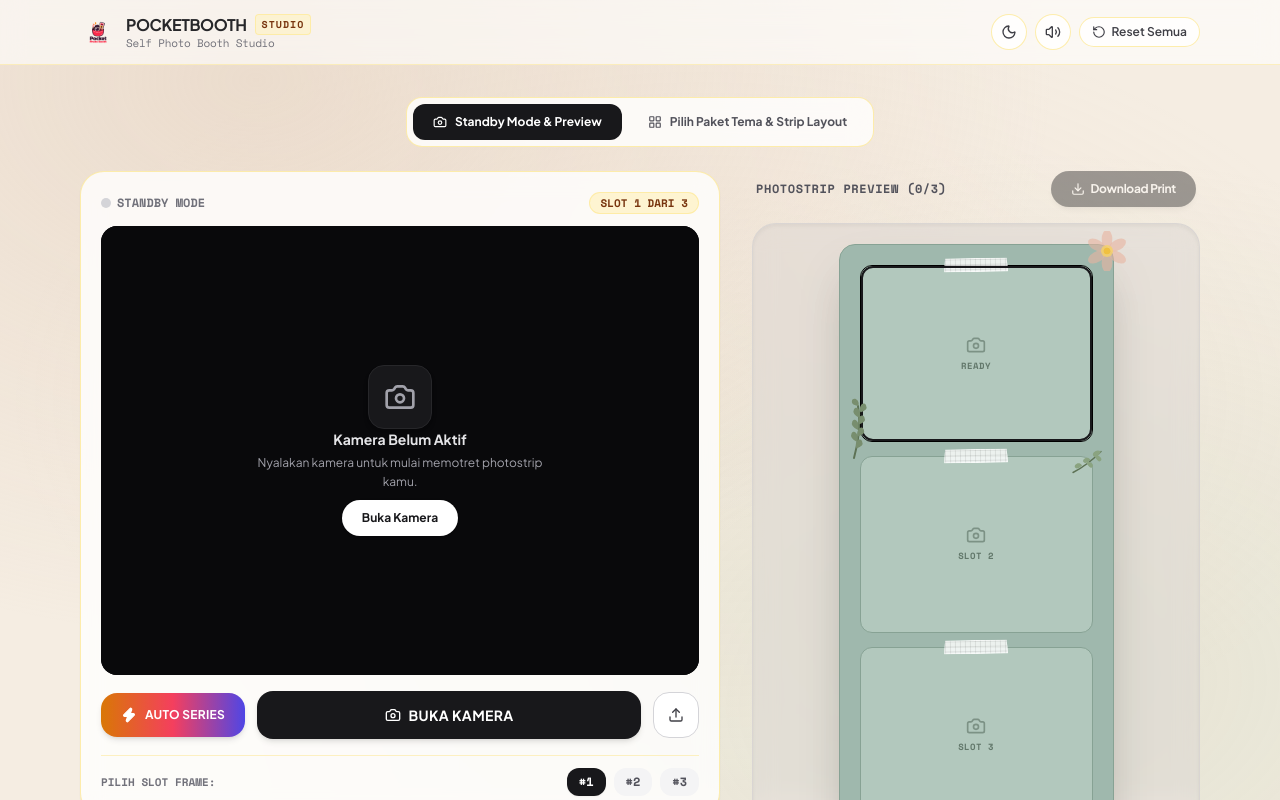
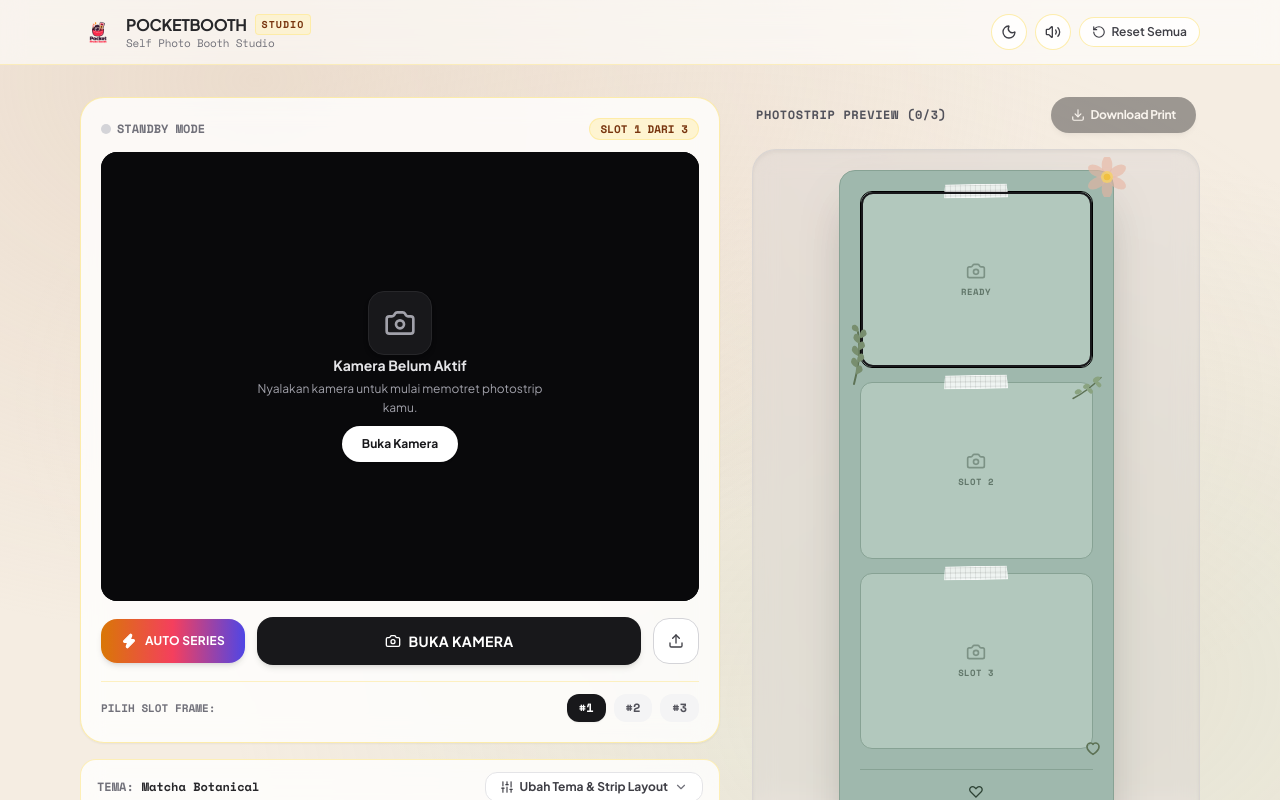
Before and after one commit to agnprasetyo/pocketbooth, a React (Vite) app: page / in a window 1280 px wide. Shown: the top 800 px of the page. Built offline with nearby package versions, Linux system fonts and the light colour scheme.

Commit message:
feat: unify standby mode and customization into single page with collapsible settings

```diff
--- a/src/components/Photobooth.jsx
+++ b/src/components/Photobooth.jsx
@@ -16,6 +16,7 @@
   Zap,
   Box,
   ChevronDown,
+  ChevronUp,
   Sun,
   Moon,
 } from 'lucide-react';
@@ -605,8 +606,8 @@
     }
   }, [isDark]);
 
-  // View Modes: 'studio' (Standby Mode & Photostrip Preview) | 'desain' (Pilih Paket Tema & Strip Layout)
-  const [activeTab, setActiveTab] = useState('studio');
+  // Collapsible Theme & Layout Settings Panel
+  const [isSettingsOpen, setIsSettingsOpen] = useState(false);
 
   // Selected Template Category & Package
   const [selectedCategory, setSelectedCategory] = useState('all');
@@ -1141,46 +1142,6 @@
 
       {/* Main Studio Viewport */}
       <main className="max-w-6xl mx-auto px-4 pt-6 md:pt-8 relative z-10">
-
-        {/* ── SEGMENTED TOP MENU NAVIGATION ── */}
-        <div className="flex items-center justify-center mb-6">
-          <nav className="inline-flex p-1.5 rounded-2xl bg-white/80 dark:bg-zinc-900/80 backdrop-blur-md border border-amber-200/70 dark:border-zinc-800 shadow-xs gap-1.5">
-            <button
-              onClick={() => setActiveTab('studio')}
-              className={`flex items-center gap-2 px-4 sm:px-5 py-2.5 rounded-xl text-xs font-bold transition-all cursor-pointer ${
-                activeTab === 'studio'
-                  ? 'bg-zinc-900 dark:bg-zinc-100 text-white dark:text-zinc-900 shadow-xs'
-                  : 'text-zinc-600 dark:text-zinc-400 hover:text-zinc-900 dark:hover:text-zinc-100 hover:bg-zinc-100/70 dark:hover:bg-zinc-800/70'
-              }`}
-            >
-              <Camera className="w-3.5 h-3.5" />
-              <span>Standby Mode & Preview</span>
-              {isCameraActive && (
-                <span className="w-2 h-2 rounded-full bg-emerald-500 animate-pulse" />
-              )}
-              {photosCount > 0 && (
-                <span className="text-[10px] font-mono font-bold px-1.5 py-0.5 rounded-full bg-amber-100 dark:bg-zinc-800 text-amber-900 dark:text-amber-400 border border-amber-200 dark:border-zinc-700">
-                  {photosCount}/{totalSlots}
-                </span>
-              )}
-            </button>
-
-            <button
-              onClick={() => setActiveTab('desain')}
-              className={`flex items-center gap-2 px-4 sm:px-5 py-2.5 rounded-xl text-xs font-bold transition-all cursor-pointer ${
-                activeTab === 'desain'
-                  ? 'bg-zinc-900 dark:bg-zinc-100 text-white dark:text-zinc-900 shadow-xs'
-                  : 'text-zinc-600 dark:text-zinc-400 hover:text-zinc-900 dark:hover:text-zinc-100 hover:bg-zinc-100/70 dark:hover:bg-zinc-800/70'
-              }`}
-            >
-              <LayoutGrid className="w-3.5 h-3.5" />
-              <span>Pilih Paket Tema & Strip Layout</span>
-            </button>
-          </nav>
-        </div>
-
-                {/* ── 1. TAMPILAN: STANDBY MODE & PHOTOSTRIP PREVIEW ── */}
-        <div className={activeTab === "studio" ? "block" : "hidden"}>
         <div className="grid grid-cols-1 lg:grid-cols-12 gap-8 items-start">
 
             {/* ── LEFT: Standby Mode (7 Cols) ── */}
@@ -1362,192 +1323,38 @@
               </div>
             </div>
 
-              {/* Quick Bar to open Customization */}
-              <div className="bg-white/80 dark:bg-zinc-900/80 backdrop-blur-md rounded-2xl p-3 px-4 border border-amber-200/60 dark:border-zinc-800 shadow-xs flex items-center justify-between transition-colors">
+              {/* Collapsible Bar for Theme & Strip Layout */}
+              <div
+                onClick={() => setIsSettingsOpen(!isSettingsOpen)}
+                className="bg-white/80 dark:bg-zinc-900/80 backdrop-blur-md rounded-2xl p-3 px-4 border border-amber-200/60 dark:border-zinc-800 shadow-xs flex items-center justify-between transition-colors cursor-pointer select-none"
+              >
                 <div className="flex items-center gap-2 text-xs font-mono">
                   <span className="text-zinc-500 dark:text-zinc-400 font-bold">TEMA:</span>
                   <strong className="text-zinc-800 dark:text-zinc-200">{TEMPLATE_PACKAGES.find((p) => p.id === selectedTemplate)?.name || "Default"}</strong>
                 </div>
                 <button
-                  onClick={() => setActiveTab("desain")}
+                  type="button"
+                  onClick={(e) => {
+                    e.stopPropagation();
+                    setIsSettingsOpen(!isSettingsOpen);
+                  }}
                   className="px-3.5 py-1.5 rounded-xl border border-zinc-200 dark:border-zinc-700 bg-white dark:bg-zinc-800 hover:bg-zinc-50 dark:hover:bg-zinc-700 text-zinc-700 dark:text-zinc-200 text-xs font-bold transition flex items-center gap-1.5 shadow-2xs cursor-pointer"
                 >
                   <Sliders className="w-3.5 h-3.5" />
-                  <span>Ubah Tema & Strip Layout</span>
+                  <span>{isSettingsOpen ? 'Tutup Pengaturan' : 'Ubah Tema & Strip Layout'}</span>
+                  {isSettingsOpen ? (
+                    <ChevronUp className="w-3.5 h-3.5 text-zinc-500 dark:text-zinc-400" />
+                  ) : (
+                    <ChevronDown className="w-3.5 h-3.5 text-zinc-500 dark:text-zinc-400" />
+                  )}
                 </button>
               </div>
-            </div>
-
-            {/* ── RIGHT: Photostrip Print Preview (5 Cols) ── */}
-            <div className="lg:col-span-5 flex flex-col items-center gap-4 lg:sticky lg:top-20">
-              <div className="w-full flex items-center justify-between px-1">
-                <span className="text-xs font-bold text-zinc-600 dark:text-zinc-400 font-mono tracking-wider">
-                  PHOTOSTRIP PREVIEW ({photosCount}/{totalSlots})
-                </span>
-                <button
-                  onClick={handleDownload}
-                  disabled={isDownloading || photosCount === 0}
-                  className="px-5 py-2.5 rounded-full bg-zinc-900 hover:bg-black dark:bg-zinc-100 dark:hover:bg-white text-white dark:text-zinc-900 text-xs font-bold tracking-tight shadow-md transition flex items-center gap-1.5 disabled:opacity-40 cursor-pointer"
-                >
-                  <Download className="w-3.5 h-3.5" />
-                  <span>{isDownloading ? "Menyimpan..." : "Download Print"}</span>
-                </button>
-              </div>
-
-              {/* The Actual Captured Photostrip Card */}
-            <div className="p-5 bg-stone-300/40 dark:bg-zinc-950/60 backdrop-blur-md rounded-3xl border border-stone-300/80 dark:border-zinc-800 shadow-inner flex justify-center w-full overflow-hidden transition-colors">
-              <div
-                ref={stripRef}
-                data-strip-target="true"
-                style={{
-                  backgroundColor: frameBg,
-                  color: frameText,
-                  borderColor: frameBorder,
-                }}
-                className={`relative transition-colors duration-200 shadow-2xl rounded-2xl p-4 sm:p-5 flex flex-col items-center border ${
-                  layout === 'grid-4' ? 'w-[330px]' : 'w-[275px]'
-                } ${
-                  ornamentType === 'cyber' ? 'shadow-[0_0_20px_rgba(6,182,212,0.25)]' : ''
-                }`}
-              >
-                {/* Theme-Matching Decorative SVGs */}
-                <ThemeStripOrnaments type={ornamentType} text={frameText} border={frameBorder} />
-
-                {/* Photostrip Frames */}
-                {layout === 'grid-4' ? (
-                  <div className="grid grid-cols-2 gap-3 w-full relative">
-                    {Array.from({ length: 4 }).map((_, idx) => (
-                      <PhotoSlot
-                        key={idx}
-                        index={idx}
-                        photo={photos[idx]}
-                        filterClass={currentFilterObj.class}
-                        accentColor={frameAccent}
-                        borderColor={frameBorder}
-                        textColor={frameText}
-                        isActive={selectedSlot === idx}
-                        washiType={idx === 0 || idx === 1 ? washiType : 'none'}
-                        onSelect={() => setSelectedSlot(idx)}
-                        onReset={(e) => handleResetSlot(idx, e)}
-                      />
-                    ))}
-                  </div>
-                ) : (
-                  <div className="flex flex-col gap-3.5 w-full relative">
-                    {Array.from({ length: totalSlots }).map((_, idx) => (
-                      <div key={idx} className="relative">
-                        <PhotoSlot
-                          index={idx}
-                          photo={photos[idx]}
-                          filterClass={currentFilterObj.class}
-                          accentColor={frameAccent}
-                          borderColor={frameBorder}
-                          textColor={frameText}
-                          isActive={selectedSlot === idx}
-                          washiType={washiType}
-                          onSelect={() => setSelectedSlot(idx)}
-                          onReset={(e) => handleResetSlot(idx, e)}
-                        />
-
-                        {/* Botanical Doodles */}
-                        {ornamentType === 'botanical' && idx === 0 && (
-                          <div className="absolute -left-3.5 -bottom-5 pointer-events-none z-20">
-                            <LeafStem1 />
-                          </div>
-                        )}
-                        {ornamentType === 'botanical' && idx === 1 && (
-                          <div className="absolute -right-3 -top-2 pointer-events-none z-20">
-                            <LeafStem2 />
-                          </div>
-                        )}
-                        {ornamentType === 'botanical' && idx === totalSlots - 1 && (
-                          <div className="absolute -right-2 -bottom-2 pointer-events-none z-20">
-                            <HeartHandDrawn color="#5d7255" width={16} height={16} />
-                          </div>
-                        )}
-
-                        {/* Retro 70s Color Bars */}
-                        {ornamentType === 'retro70s' && idx === 0 && (
-                          <div className="absolute -left-2 top-2 flex flex-col gap-0.5 z-20 pointer-events-none">
-                            <span className="w-1.5 h-3 bg-amber-600 rounded-xs" />
-                            <span className="w-1.5 h-3 bg-amber-500 rounded-xs" />
-                            <span className="w-1.5 h-3 bg-yellow-400 rounded-xs" />
-                          </div>
-                        )}
-
-                        {/* 35mm Film Sprocket Accent */}
-                        {ornamentType === 'filmroll' && (
-                          <div className="absolute -left-3 top-1/2 -translate-y-1/2 flex flex-col gap-1 z-20 pointer-events-none opacity-40">
-                            <span className="w-1.5 h-1.5 bg-amber-100 rounded-xs" />
-                            <span className="w-1.5 h-1.5 bg-amber-100 rounded-xs" />
-                          </div>
-                        )}
-
-                        {/* Cyber Coordinates Accent */}
-                        {ornamentType === 'cyber' && idx === 0 && (
-                          <div className="absolute -left-1 -bottom-2 font-mono text-[8px] text-cyan-400/80 z-20 pointer-events-none tracking-tighter">
-                            [ + ] REC.01
-                          </div>
-                        )}
-                      </div>
-                    ))}
-                  </div>
-                )}
-
-                {/* Bottom Photostrip Stamp */}
-                <div
-                  className="mt-5 pt-3.5 w-full border-t flex flex-col items-center text-center gap-1 relative"
-                  style={{ borderColor: frameBorder }}
-                >
-                  {currentStickerObj.symbol && (
-                    <div className="text-base select-none leading-none mb-0.5">
-                      {currentStickerObj.symbol}
-                    </div>
-                  )}
-
-                  <div className="font-mono font-black text-xs tracking-widest leading-tight">
-                    {titleText || 'POCKETBOOTH'}
-                  </div>
-
-                  {subText && (
-                    <div className="text-[9px] tracking-wider uppercase font-medium leading-tight opacity-80 font-mono">
-                      {subText}
-                    </div>
-                  )}
-
-                  {showDate && (
-                    <div className="font-mono text-[8px] tracking-widest mt-1 opacity-70">
-                      {todayFormatted} • STUDIO
-                    </div>
-                  )}
-
-                  {/* Decorative Barcode / Tech Stamp */}
-                  {ornamentType === 'cyber' ? (
-                    <div className="mt-2 text-[7px] font-mono tracking-[0.2em] text-cyan-400/90 select-none">
-                      SYS//04.X-CORE // 2077
-                    </div>
-                  ) : (
-                    <div className="mt-2 text-[7px] font-mono tracking-[0.25em] opacity-45 select-none">
-                      |||| || ||| || ||||| | ||
-                    </div>
-                  )}
-                </div>
-              </div>
-            </div>
-
-              <p className="text-[11px] text-zinc-500 text-center max-w-xs font-mono">
-                💡 Tip: Klik slot frame foto pada strip untuk retake foto tertentu di kamera.
-              </p>
-            </div>
-          </div>
-        </div>
-
-        {/* ── 2. TAMPILAN: PILIH PAKET TEMA & STRIP LAYOUT ── */}
-        <div className={activeTab === "desain" ? "block" : "hidden"}>
-          <div className="max-w-4xl mx-auto flex flex-col gap-6">
-
+
+              {/* Collapsible Customization Panels */}
+              {isSettingsOpen && (
+                <div className="flex flex-col gap-4 animate-in fade-in slide-in-from-top-2 duration-200">
                   {/* Section A: Pilih Paket Tema */}
-            <section className="max-w-4xl mx-auto mb-6 bg-white/75 dark:bg-zinc-900/80 backdrop-blur-md rounded-3xl p-4 sm:p-5 border border-amber-200/60 dark:border-zinc-800 shadow-sm transition-colors">
+                  <section className="bg-white/75 dark:bg-zinc-900/80 backdrop-blur-md rounded-3xl p-4 sm:p-5 border border-amber-200/60 dark:border-zinc-800 shadow-sm transition-colors">
                     <div className="flex flex-col sm:flex-row sm:items-center justify-between gap-2.5 mb-3 px-1">
                       <div className="flex items-center gap-2">
                         <Box className="w-4 h-4 text-emerald-700 dark:text-emerald-400" />
@@ -1575,7 +1382,7 @@
                     </div>
 
                     {/* Template Cards Grid */}
-            <div className="grid grid-cols-2 sm:grid-cols-3 md:grid-cols-4 lg:grid-cols-5 gap-2.5">
+                    <div className="grid grid-cols-2 sm:grid-cols-3 md:grid-cols-4 gap-2.5">
                       {TEMPLATE_PACKAGES.filter((pkg) => selectedCategory === 'all' || pkg.category === selectedCategory).map((pkg) => {
                         const isSelected = selectedTemplate === pkg.id;
                         return (
@@ -1618,9 +1425,8 @@
                     </div>
                   </section>
 
-            {/* Section B: Pilih Strip Layout */}
+                  {/* Section B: Customization (Layout, Filters, Text, Stickers) */}
                   <div className="bg-white/80 dark:bg-zinc-900/80 backdrop-blur-md rounded-3xl p-5 shadow-sm border border-amber-200/70 dark:border-zinc-800 flex flex-col gap-5 transition-colors">
-
                     {/* 1. Layout Mode */}
                     <div>
                       <label className="text-xs font-bold uppercase tracking-wider text-zinc-500 dark:text-zinc-400 block mb-2.5 flex items-center gap-1.5">
@@ -1734,22 +1540,171 @@
                         ))}
                       </div>
                     </div>
-
-            </div>
-
-            {/* Bottom action bar */}
-            <div className="flex items-center justify-between p-1">
-              <span className="text-xs text-zinc-500 dark:text-zinc-400 font-mono">
-                Tema aktif: <strong className="text-zinc-800 dark:text-zinc-200">{TEMPLATE_PACKAGES.find((p) => p.id === selectedTemplate)?.name || "Default"}</strong>
+                  </div>
+                </div>
+              )}
+            </div>
+
+            {/* ── RIGHT: Photostrip Print Preview (5 Cols) ── */}
+            <div className="lg:col-span-5 flex flex-col items-center gap-4 lg:sticky lg:top-20">
+              <div className="w-full flex items-center justify-between px-1">
+                <span className="text-xs font-bold text-zinc-600 dark:text-zinc-400 font-mono tracking-wider">
+                  PHOTOSTRIP PREVIEW ({photosCount}/{totalSlots})
                 </span>
                 <button
-                onClick={() => setActiveTab("studio")}
-                className="px-6 py-2.5 rounded-xl bg-zinc-900 hover:bg-black dark:bg-zinc-100 dark:hover:bg-white text-white dark:text-zinc-900 text-xs font-bold transition flex items-center gap-2 shadow-xs cursor-pointer"
-              >
-                <Camera className="w-3.5 h-3.5" />
-                <span>Selesai & Buka Standby Mode</span>
+                  onClick={handleDownload}
+                  disabled={isDownloading || photosCount === 0}
+                  className="px-5 py-2.5 rounded-full bg-zinc-900 hover:bg-black dark:bg-zinc-100 dark:hover:bg-white text-white dark:text-zinc-900 text-xs font-bold tracking-tight shadow-md transition flex items-center gap-1.5 disabled:opacity-40 cursor-pointer"
+                >
+                  <Download className="w-3.5 h-3.5" />
+                  <span>{isDownloading ? "Menyimpan..." : "Download Print"}</span>
                 </button>
               </div>
+
+              {/* The Actual Captured Photostrip Card */}
+            <div className="p-5 bg-stone-300/40 dark:bg-zinc-950/60 backdrop-blur-md rounded-3xl border border-stone-300/80 dark:border-zinc-800 shadow-inner flex justify-center w-full overflow-hidden transition-colors">
+              <div
+                ref={stripRef}
+                data-strip-target="true"
+                style={{
+                  backgroundColor: frameBg,
+                  color: frameText,
+                  borderColor: frameBorder,
+                }}
+                className={`relative transition-colors duration-200 shadow-2xl rounded-2xl p-4 sm:p-5 flex flex-col items-center border ${
+                  layout === 'grid-4' ? 'w-[330px]' : 'w-[275px]'
+                } ${
+                  ornamentType === 'cyber' ? 'shadow-[0_0_20px_rgba(6,182,212,0.25)]' : ''
+                }`}
+              >
+                {/* Theme-Matching Decorative SVGs */}
+                <ThemeStripOrnaments type={ornamentType} text={frameText} border={frameBorder} />
+
+                {/* Photostrip Frames */}
+                {layout === 'grid-4' ? (
+                  <div className="grid grid-cols-2 gap-3 w-full relative">
+                    {Array.from({ length: 4 }).map((_, idx) => (
+                      <PhotoSlot
+                        key={idx}
+                        index={idx}
+                        photo={photos[idx]}
+                        filterClass={currentFilterObj.class}
+                        accentColor={frameAccent}
+                        borderColor={frameBorder}
+                        textColor={frameText}
+                        isActive={selectedSlot === idx}
+                        washiType={idx === 0 || idx === 1 ? washiType : 'none'}
+                        onSelect={() => setSelectedSlot(idx)}
+                        onReset={(e) => handleResetSlot(idx, e)}
+                      />
+                    ))}
+                  </div>
+                ) : (
+                  <div className="flex flex-col gap-3.5 w-full relative">
+                    {Array.from({ length: totalSlots }).map((_, idx) => (
+                      <div key={idx} className="relative">
+                        <PhotoSlot
+                          index={idx}
+                          photo={photos[idx]}
+                          filterClass={currentFilterObj.class}
+                          accentColor={frameAccent}
+                          borderColor={frameBorder}
+                          textColor={frameText}
+                          isActive={selectedSlot === idx}
+                          washiType={washiType}
+                          onSelect={() => setSelectedSlot(idx)}
+                          onReset={(e) => handleResetSlot(idx, e)}
+                        />
+
+                        {/* Botanical Doodles */}
+                        {ornamentType === 'botanical' && idx === 0 && (
+                          <div className="absolute -left-3.5 -bottom-5 pointer-events-none z-20">
+                            <LeafStem1 />
+                          </div>
+                        )}
+                        {ornamentType === 'botanical' && idx === 1 && (
+                          <div className="absolute -right-3 -top-2 pointer-events-none z-20">
+                            <LeafStem2 />
+                          </div>
+                        )}
+                        {ornamentType === 'botanical' && idx === totalSlots - 1 && (
+                          <div className="absolute -right-2 -bottom-2 pointer-events-none z-20">
+                            <HeartHandDrawn color="#5d7255" width={16} height={16} />
+                          </div>
+                        )}
+
+                        {/* Retro 70s Color Bars */}
+                        {ornamentType === 'retro70s' && idx === 0 && (
+                          <div className="absolute -left-2 top-2 flex flex-col gap-0.5 z-20 pointer-events-none">
+                            <span className="w-1.5 h-3 bg-amber-600 rounded-xs" />
+                            <span className="w-1.5 h-3 bg-amber-500 rounded-xs" />
+                            <span className="w-1.5 h-3 bg-yellow-400 rounded-xs" />
+                          </div>
+                        )}
+
+                        {/* 35mm Film Sprocket Accent */}
+                        {ornamentType === 'filmroll' && (
+                          <div className="absolute -left-3 top-1/2 -translate-y-1/2 flex flex-col gap-1 z-20 pointer-events-none opacity-40">
+                            <span className="w-1.5 h-1.5 bg-amber-100 rounded-xs" />
+                            <span className="w-1.5 h-1.5 bg-amber-100 rounded-xs" />
+                          </div>
+                        )}
+
+                        {/* Cyber Coordinates Accent */}
+                        {ornamentType === 'cyber' && idx === 0 && (
+                          <div className="absolute -left-1 -bottom-2 font-mono text-[8px] text-cyan-400/80 z-20 pointer-events-none tracking-tighter">
+                            [ + ] REC.01
+                          </div>
+                        )}
+                      </div>
+                    ))}
+                  </div>
+                )}
+
+                {/* Bottom Photostrip Stamp */}
+                <div
+                  className="mt-5 pt-3.5 w-full border-t flex flex-col items-center text-center gap-1 relative"
+                  style={{ borderColor: frameBorder }}
+                >
+                  {currentStickerObj.symbol && (
+                    <div className="text-base select-none leading-none mb-0.5">
+                      {currentStickerObj.symbol}
+                    </div>
+                  )}
+
+                  <div className="font-mono font-black text-xs tracking-widest leading-tight">
+                    {titleText || 'POCKETBOOTH'}
+                  </div>
+
+                  {subText && (
+                    <div className="text-[9px] tracking-wider uppercase font-medium leading-tight opacity-80 font-mono">
+                      {subText}
+                    </div>
+                  )}
+
+                  {showDate && (
+                    <div className="font-mono text-[8px] tracking-widest mt-1 opacity-70">
+                      {todayFormatted} • STUDIO
+                    </div>
+                  )}
+
+                  {/* Decorative Barcode / Tech Stamp */}
+                  {ornamentType === 'cyber' ? (
+                    <div className="mt-2 text-[7px] font-mono tracking-[0.2em] text-cyan-400/90 select-none">
+                      SYS//04.X-CORE // 2077
+                    </div>
+                  ) : (
+                    <div className="mt-2 text-[7px] font-mono tracking-[0.25em] opacity-45 select-none">
+                      |||| || ||| || ||||| | ||
+                    </div>
+                  )}
+                </div>
+              </div>
+            </div>
+
+              <p className="text-[11px] text-zinc-500 text-center max-w-xs font-mono">
+                💡 Tip: Klik slot frame foto pada strip untuk retake foto tertentu di kamera.
+              </p>
             </div>
           </div>
       </main>
```
Lines whose indentation alone changed are shown as unchanged.
